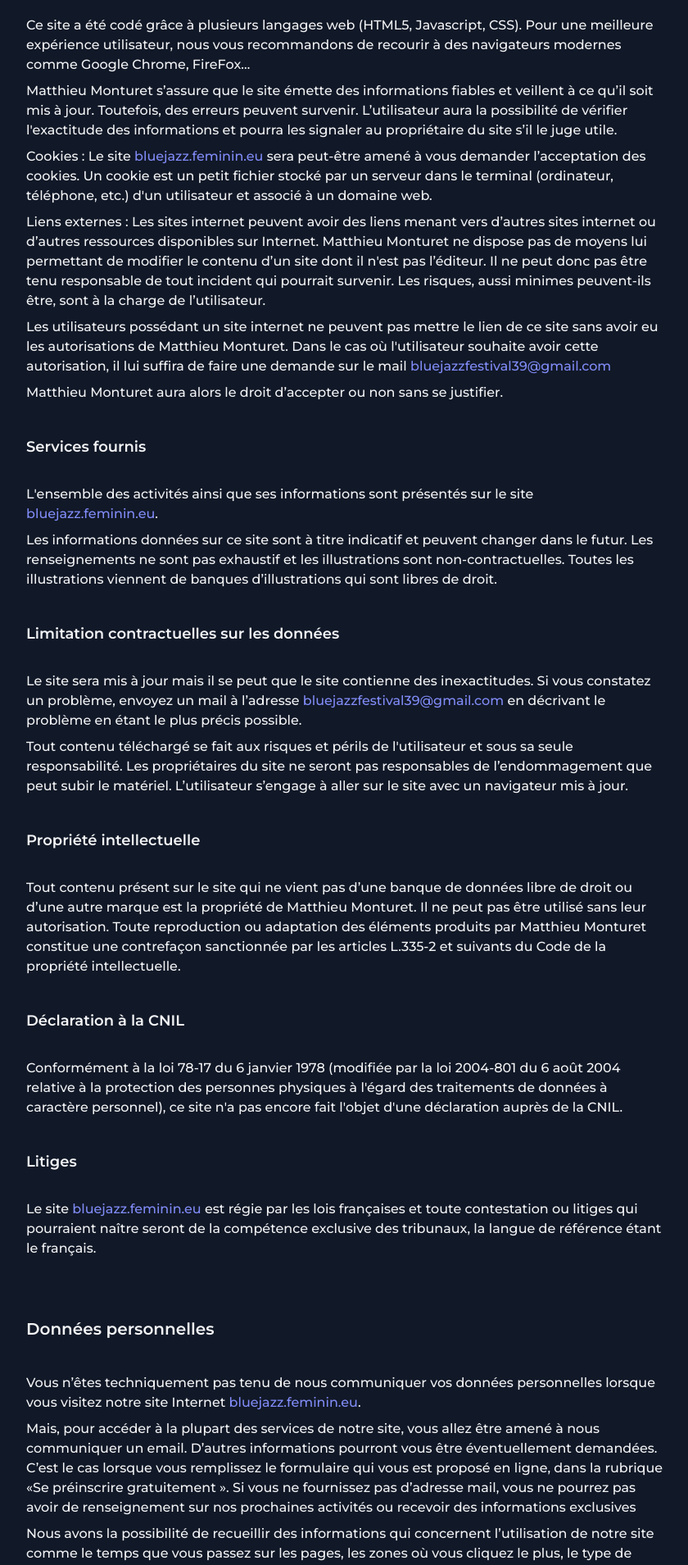
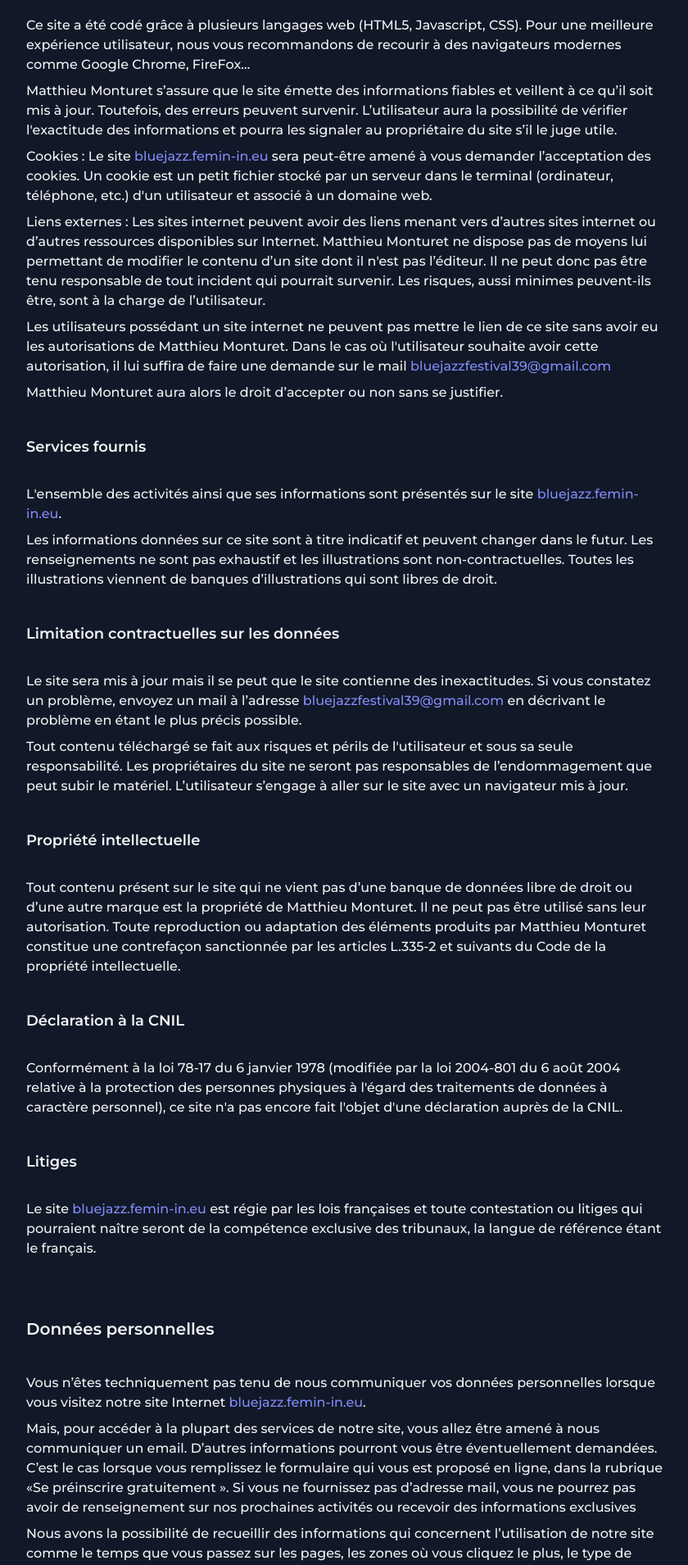
Before and after one commit to monturet-matthieu/sae-203, a Vue app: page /mentionslegales in a window 1280 px wide. Shown: the part 615-2524 px from the top of the page at 82% size, without its empty margins (80-920 px from the left). Built offline with nearby package versions, Linux system fonts and the light colour scheme.

Commit message:
paramétrage mise en ligne

```diff
--- a/src/views/Mentionslegales.vue
+++ b/src/views/Mentionslegales.vue
@@ -13,13 +13,13 @@
           <h3 class="font-semibold text-xl text-center pt-16 pb-8 lg:text-left">Conditions d’utilisation</h3>
           <p>Ce site a été codé grâce à plusieurs langages web (HTML5, Javascript, CSS). Pour une meilleure expérience utilisateur, nous vous recommandons de recourir à des navigateurs modernes comme Google Chrome, FireFox…</p>
           <p>Matthieu Monturet s’assure que le site émette des informations fiables et veillent à ce qu’il soit mis à jour. Toutefois, des erreurs peuvent survenir. L’utilisateur aura la possibilité de vérifier l'exactitude des informations et pourra les signaler au propriétaire du site s’il le juge utile.</p>
-          <p>Cookies : Le site <a class="text-indigo-400" href="/">bluejazz.feminin.eu</a> sera peut-être amené à vous demander l’acceptation des cookies. Un cookie est un petit fichier stocké par un serveur dans le terminal (ordinateur, téléphone, etc.) d'un utilisateur et associé à un domaine web.</p>
+          <p>Cookies : Le site <a class="text-indigo-400" href="http://bluejazz.femin-in.eu">bluejazz.femin-in.eu</a> sera peut-être amené à vous demander l’acceptation des cookies. Un cookie est un petit fichier stocké par un serveur dans le terminal (ordinateur, téléphone, etc.) d'un utilisateur et associé à un domaine web.</p>
           <p>Liens externes :  Les sites internet peuvent avoir des liens menant vers d’autres sites internet ou d’autres ressources disponibles sur Internet. Matthieu Monturet ne dispose pas de moyens lui permettant de modifier le contenu d’un site dont il n'est pas l’éditeur. Il ne peut donc pas être tenu responsable de tout incident qui pourrait survenir. Les risques, aussi minimes peuvent-ils être, sont à la charge de l’utilisateur.</p>
           <p>Les utilisateurs possédant un site internet ne peuvent pas mettre le lien de ce site sans avoir eu les autorisations de Matthieu Monturet. Dans le cas où l'utilisateur souhaite avoir cette autorisation, il lui suffira de faire une demande sur le mail <a class="text-indigo-400" href=mailto:bluejazzfestival39@gmail.com>bluejazzfestival39@gmail.com</a></p>
           <p>Matthieu Monturet aura alors le droit d’accepter ou non sans se justifier.</p>
 
           <h4 class="font-semibold text-lg text-center pt-8 pb-6 lg:text-left">Services fournis</h4>
-          <p>L'ensemble des activités ainsi que ses informations sont présentés sur le site <a class="text-indigo-400" href="/">bluejazz.feminin.eu</a>.</p>
+          <p>L'ensemble des activités ainsi que ses informations sont présentés sur le site <a class="text-indigo-400" href="http://bluejazz.femin-in.eu/">bluejazz.femin-in.eu</a>.</p>
           <p>Les informations données sur ce site sont à titre indicatif et peuvent changer dans le futur. Les renseignements ne sont pas exhaustif et les illustrations sont non-contractuelles. Toutes les illustrations viennent de banques d’illustrations qui sont libres de droit.</p>
 
           <h4 class="font-semibold text-lg text-center pt-8 pb-6 lg:text-left">Limitation contractuelles sur les données</h4>
@@ -33,10 +33,10 @@
           <p>Conformément à la loi 78-17 du 6 janvier 1978 (modifiée par la loi 2004-801 du 6 août 2004 relative à la protection des personnes physiques à l'égard des traitements de données à caractère personnel), ce site n'a pas encore fait l'objet d'une déclaration auprès de la CNIL.</p>
 
           <h4 class="font-semibold text-lg text-center pt-8 pb-6 lg:text-left">Litiges</h4>
-          <p>Le site <a class="text-indigo-400" href="/">bluejazz.feminin.eu</a> est régie par les lois françaises et toute contestation ou litiges qui pourraient naître seront de la compétence exclusive des tribunaux, la langue de référence étant le français.</p>
+          <p>Le site <a class="text-indigo-400" href="http://bluejazz.femin-in.eu/">bluejazz.femin-in.eu</a> est régie par les lois françaises et toute contestation ou litiges qui pourraient naître seront de la compétence exclusive des tribunaux, la langue de référence étant le français.</p>
 
           <h3 class="font-semibold text-xl text-center pt-16 pb-8 lg:text-left">Données personnelles</h3>
-          <p>Vous n’êtes techniquement pas tenu de nous communiquer vos données personnelles lorsque vous visitez notre site Internet <a class="text-indigo-400" href="/">bluejazz.feminin.eu</a>.</p>
+          <p>Vous n’êtes techniquement pas tenu de nous communiquer vos données personnelles lorsque vous visitez notre site Internet <a class="text-indigo-400" href="http://bluejazz.femin-in.eu/">bluejazz.femin-in.eu</a>.</p>
           <p>Mais, pour accéder à la plupart des services de notre site, vous allez être amené à nous communiquer un email. D’autres informations pourront vous être éventuellement demandées. C’est le cas lorsque vous remplissez le formulaire qui vous est proposé en ligne, dans la rubrique «Se préinscrire gratuitement ». Si vous ne fournissez pas d’adresse mail, vous ne pourrez pas avoir de renseignement sur nos prochaines activités ou recevoir des informations exclusives</p>
           <p>Nous avons la possibilité de recueillir des informations qui concernent l’utilisation de notre site comme le temps que vous passez sur les pages, les zones où vous cliquez le plus, le type de navigateur que vous utilisez… Ces informations feront l’objet de statistiques au sein des membres de l’équipe. Les bases de données sont protégées par les dispositions de la loi du 1er juillet 1998 transposant la directive 96/9 du 11 mars 1996 relative à la protection juridique des bases de données.</p>
         </div>
```
Also changed, not shown: 1 other file (tests, documents, lock files or other folders).
